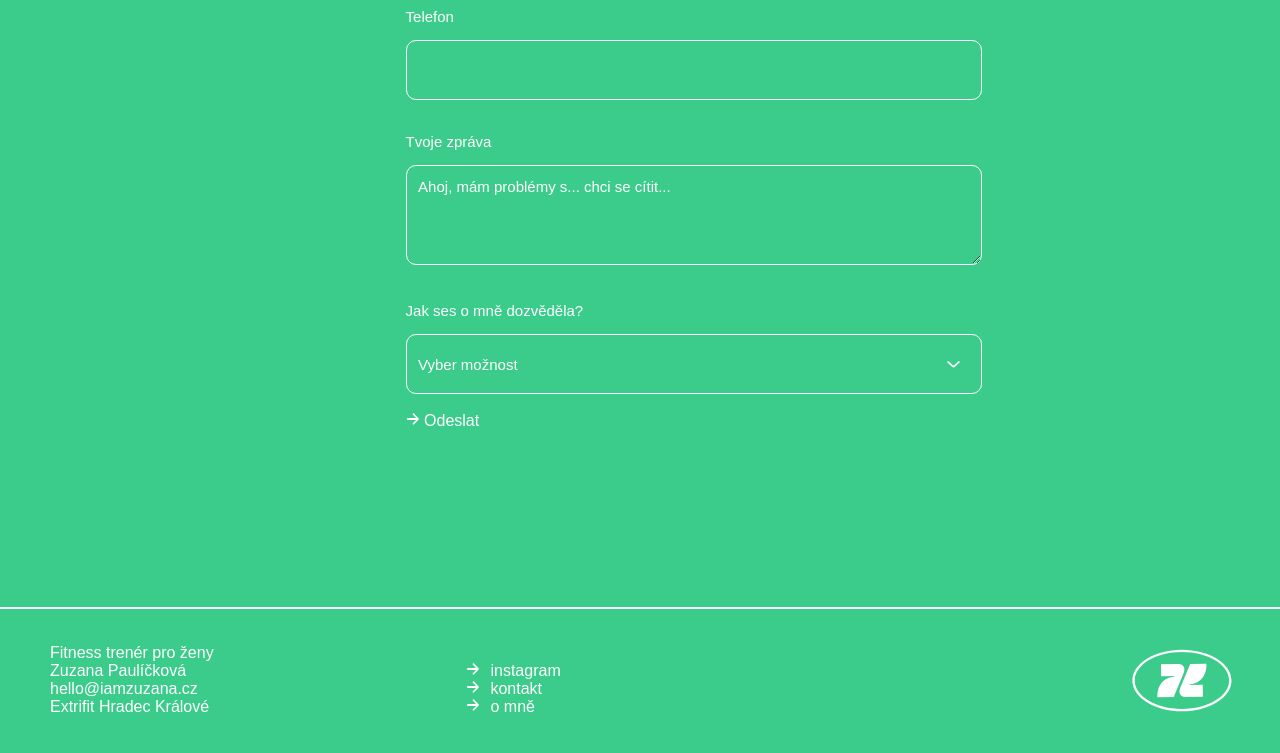
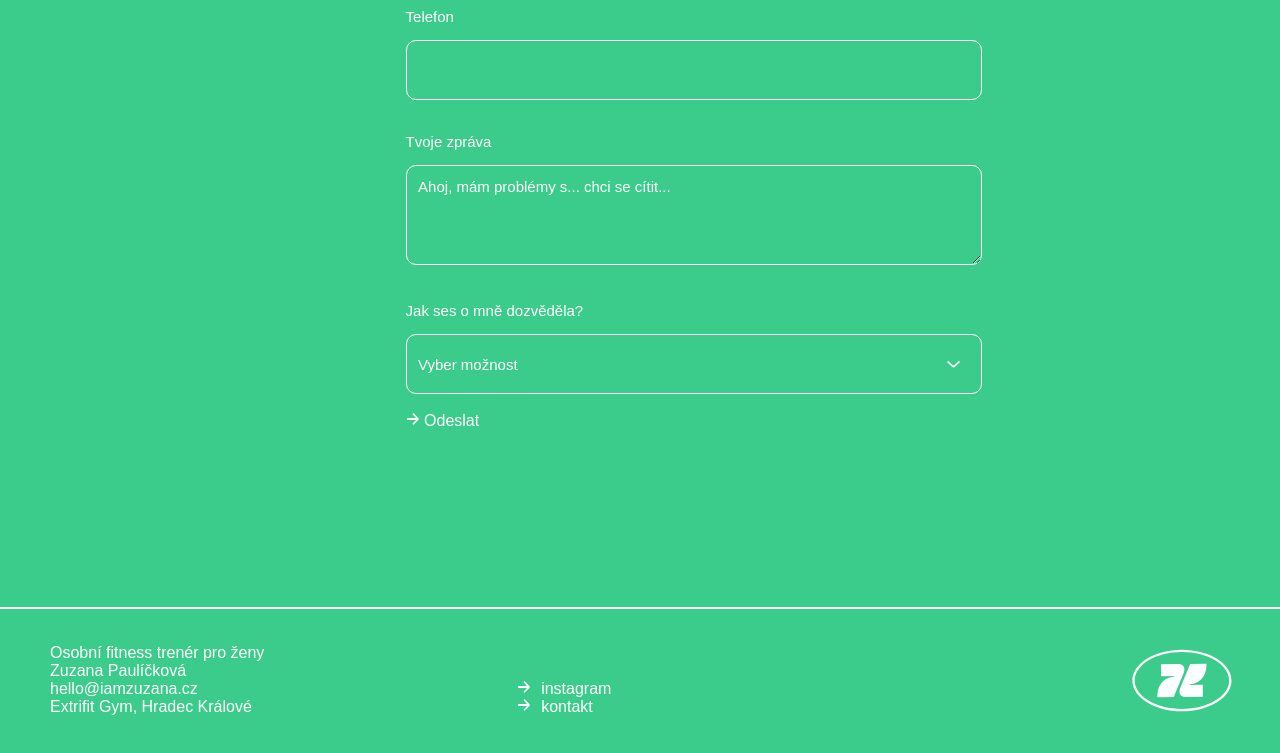
Before and after one commit to paulicekdavid/iamzuzana, a plain HTML site: page kontakt.html in a window 1280 px wide. Shown: the part 523-1276 px from the top of the page. Drawn offline with Linux system fonts and the light colour scheme; a web font is replaced by a local one.

Commit message:
Add files via upload

```diff
--- a/kontakt.html
+++ b/kontakt.html
@@ -3,8 +3,8 @@
 <head>
     <meta charset="UTF-8">
     <meta name="viewport" content="width=device-width, initial-scale=1.0">
-    <meta name="description" content="Jsem osobní fitness trenér z Hradce Králové. Pomáhám ženám cítit se spokojeně a sebevědomě ve svém těle.">
-    <title>Kontakt | Zuzana Paulíčková | Osobní fitness trenér pro ženy | Hradec Králové</title>
+    <meta name="description" content="Chceš začít cvičit v Hradci Králové? Napiš mi přes kontaktní formulář nebo na hello@iamzuzana.cz a domluv si osobní trénink.">
+    <title>Zuzana Paulíčková | Osobní fitness trenér pro ženy | Hradec Králové</title>
 
 
     <meta property="og:type" content="website">
@@ -60,7 +60,6 @@
 
 
             <div id="navbarodkazy">
-            <a class="navbar-text" href="o-mne.html">O mně</a>
             <a class="navbar-text" href="kontakt.html">Kontakt</a>
             </div>
 
@@ -97,7 +96,7 @@
 
 <div class="sekce-kontakt">
 
-<img class="obr-kontakt" src="IMG_9703.jpg" alt="iamzuzana, obrázek osobní fitness trenérky Zuzany Paulíčkové z hradce králové">
+<img class="obr-kontakt" src="IMG_9703.jpg" alt="iamzuzana, obrázek osobního fitness trenéra Zuzany Paulíčkové z hradce králové">
 
 <div class="contact-container">
 
@@ -160,7 +159,7 @@
         <option value="vyber-moznost">Vyber možnost</option>
         <option value="instagram">Instagram</option>
         <option value="google">Google</option>
-        <option value="google">Seznam.cz</option>
+        <option value="seznamcz">Seznam.cz</option>
         <option value="doporuceni">Doporučení</option>
         <option value="Letak">Leták</option>
         </select>
@@ -209,21 +208,22 @@
          <div class="footertext">
 
 
-                <div class="info">
+<div class="info">
+    <address itemscope itemtype="https://schema.org/LocalBusiness">
 
-                    <address>
-                        Fitness trenér pro ženy
-                    <br>
-                        Zuzana Paulíčková
-                    <br>
-                        hello@iamzuzana.cz
-                    <br>
-                        Extrifit Hradec Králové
-                    </address>
+        <strong>Osobní fitness trenér pro ženy</strong><br>
+        <span>Zuzana Paulíčková</span><br>
 
+        <!-- Klikatelný e-mail -->
+        <a href="mailto:hello@iamzuzana.cz" itemprop="email">hello@iamzuzana.cz</a><br>
 
-
-                </div>
+        <!-- Místo působení / Adresa -->
+        <span itemprop="address" itemscope itemtype="https://schema.org/PostalAddress">
+            <span itemprop="name">Extrifit Gym</span>,
+            <span itemprop="addressLocality">Hradec Králové</span>
+        </span>
+    </address>
+</div>
 
 
 
@@ -258,18 +258,7 @@
 
 
 
-                <div class="odkaz">
 
-                    <div>
-                        <img src="sipka_1.svg" alt="" class="sipka">
-                    </div>
-
-                    <div>
-                        <a href="">o mně</a>
-                    </div>
-
-                </div>
-            </div>
 
 
 
--- a/style.css
+++ b/style.css
@@ -20,6 +20,12 @@
   box-sizing: border-box;
 }
 
+
+
+
+strong {
+    font-weight: normal;
+}
 
 
 #logo {
```
Also changed, not shown: index.html (+44 -26 lines).
